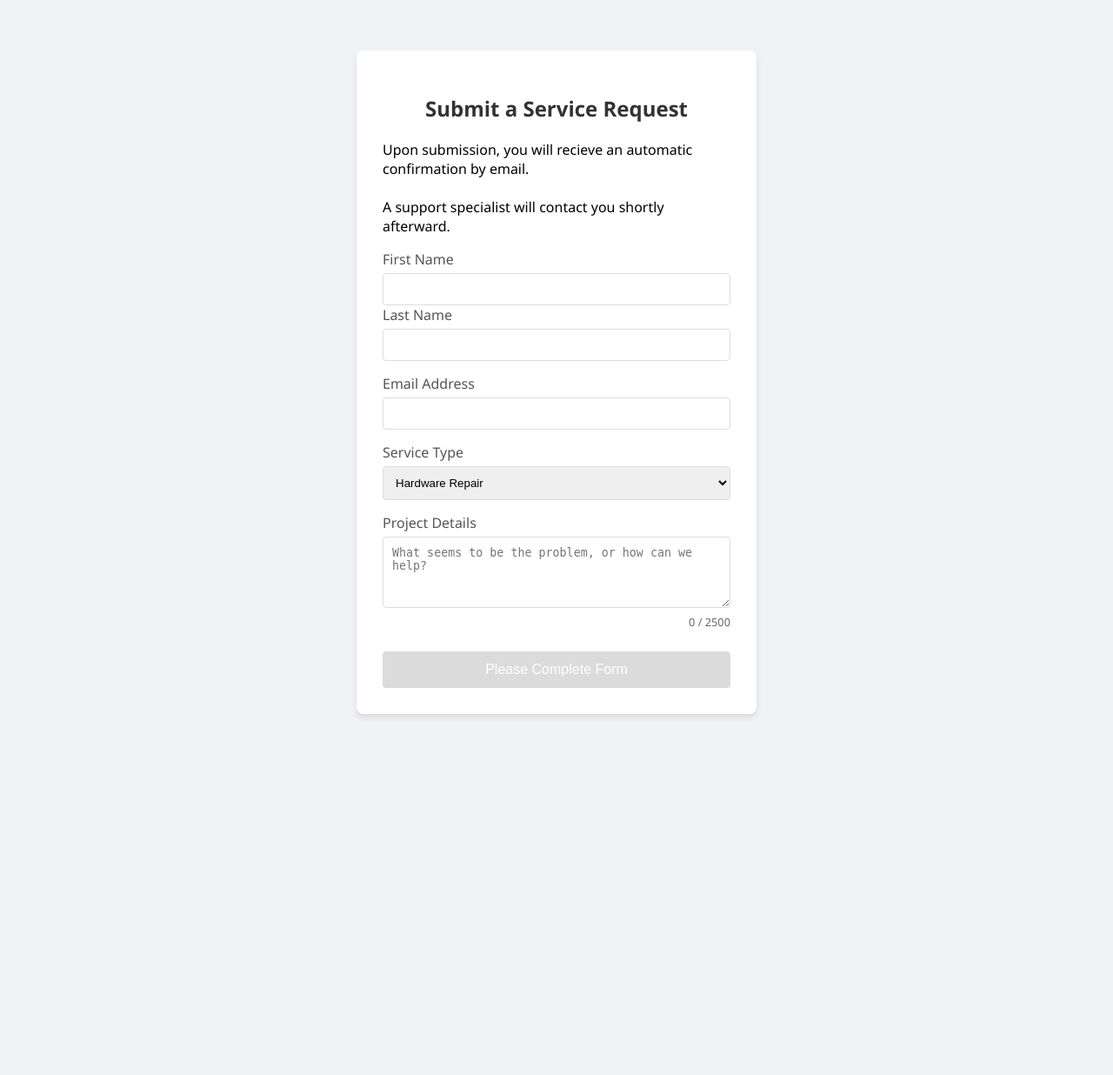
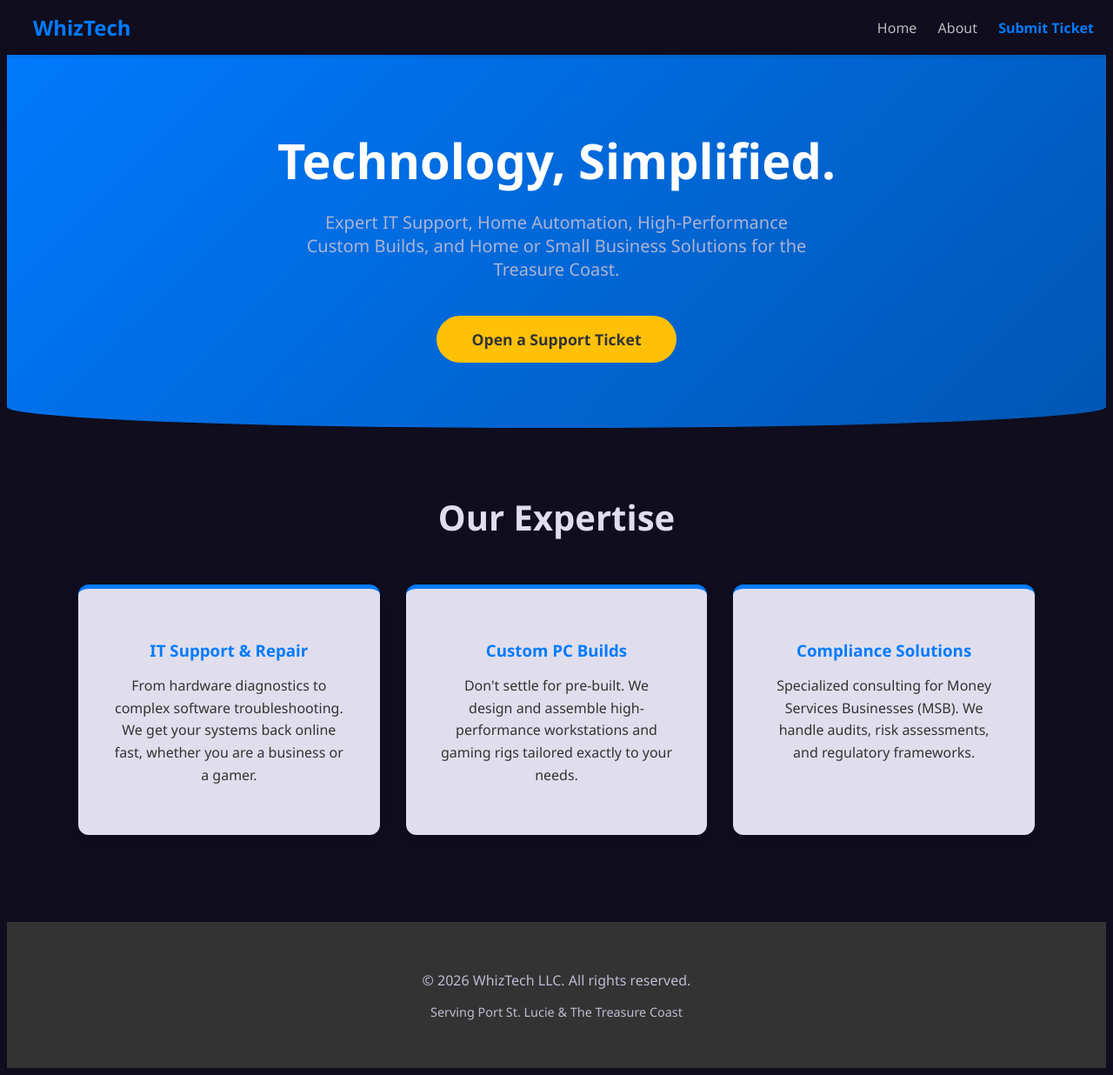
Before and after one commit to mcdanimal/whiztech-website, a Flask app: page / in a window 1280 px wide. Shown: the whole page at 87% size. Before the commit the page ends 825 px from the top, so only its background shows below. Run offline with Flask 3, Linux system fonts and the light colour scheme; parts of the project's set-up code (start-up, migrations or seed data) failed here and were passed over.

Commit message:
Added index.html, about.html, and redesigned the look.

```diff
--- a/routes_public.py
+++ b/routes_public.py
@@ -9,8 +9,11 @@ public_bp = Blueprint('public', __name__)
 
 @public_bp.route('/')
 def home():
-    form = ServiceRequestForm()
-    return render_template('public/submit.html', form=form)
+    return render_template('public/index.html')
+
+@public_bp.route('/about')
+def about():
+    return render_template('public/about.html')
 
 @public_bp.route('/submit', methods=['GET', 'POST'])
 def submit():
@@ -60,7 +63,7 @@ def submit():
 
                 Thank you for choosing WhizTech! We have received your service request.
 
-                Your ticket number is {ticket_number}. Please keept this email and reference your ticket number when contacting WhizTech.
+                Your ticket number is {ticket_number}. Please keep this email and reference your ticket number when communicating with WhizTech.
 
                 A support specialist is reviewing your request and will reach out shortly.
 
@@ -73,14 +76,11 @@ def submit():
             mail.send(msg_customer)
             print("DEBUG: Customer confirmation email sent")
 
-            return render_template('submit_success.html', name_in_html=full_name, ticket_id=ticket_number, email_in_html=form.customer_email.data)
+            return render_template('public/submit_success.html', name_in_html=full_name, ticket_id=ticket_number, email_in_html=form.customer_email.data)
 
         except Exception as e:
             print(f"CRITICAL ERROR: {e}")
             db.session.rollback()
             return "Internal error.", 500
 
-    if form.errors:
-        return f"Form Errors: {form.errors}", 400
-
-    return "Please submit the form from correct page.", 200
+    return render_template('public/submit.html', form=form)
--- a/static/style.css
+++ b/static/style.css
@@ -1,24 +1,37 @@
 body {
     font-family: 'Segoe UI', Tahoma, Geneva, Verdana, sans-serif;
-    background-color: #f0f2f5;
+    background-color: rgb(15, 13, 30);
     display: flex;
     justify-content: center;
     padding-top: 50px;
 }
 
 .form-container {
-    background-color: white;
-    padding: 30px;
-    border-radius: 8px;
+    background-color: #c5c1da;
+    padding: 25px;
+    border-radius: 12px;
     box-shadow: 0 4px 6px rgba(0,0,0,0.1);
     width: 100%;
-    max-width: 400px;
+    max-width: 500px;
+    border-top: 5px solid #007bff;
+    margin-top: 10px;
+}
+
+h1 {
+    text-align: center;
+    color: #e0deec;
+    margin-bottom: 20px;
 }
 
 h2 {
     text-align: center;
     color: #333;
     margin-bottom: 20px;
+    margin-top: 5px;
+}
+
+p {
+    color: #c0bcd3;
 }
 
 .form-group {
@@ -28,7 +41,7 @@ h2 {
 label {
     display: block;
     margin-bottom: 5px;
-    color: #555;
+    color: #2d2b41;
 }
 
 input, select, textarea {
@@ -85,3 +98,78 @@ button:disabled {
     cursor: not-allowed;
     opacity: 0.7;
 }
+
+/* --- LANDING PAGE --- */
+.navbar {
+    background-color: rgb(15, 13, 30);
+    padding: 15px 30px;
+    box-shadow: 0 2px 4px rgba(0,0,0,0.1);
+    display: flex;
+    justify-content: space-between;
+    align-items: center;
+    position: fixed;
+    top: 0;
+    width: 100%;
+    z-index: 1000;
+    box-sizing: border-box;
+}
+.nav-brand { font-weight: bold; font-size: 1.5em; color: #007bff; text-decoration: none; }
+.nav-links a { margin-left: 20px; text-decoration: none; color: #bcbcbc; font-weight: 500; }
+.nav-links a:hover { color: #007bff; }
+
+.hero {
+    background: linear-gradient(135deg, #007bff, #0056b3); /* Professional Blue Gradient */
+    color: white;
+    padding: 100px 20px 75px; /* Top padding accounts for fixed navbar */
+    text-align: center;
+    margin-bottom: 50px;
+    border-radius: 0 0 50% 50% / 5%; /* Subtle curve at the bottom */
+}
+
+.hero h1 { color: white; font-size: 3.5rem; margin-bottom: 20px; }
+.hero p { font-size: 1.25rem; opacity: 0.9; max-width: 600px; margin: 0 auto 40px; }
+
+/* CTA Button */
+.btn-cta {
+    background-color: #ffc107;
+    color: #333;
+    padding: 15px 40px;
+    text-decoration: none;
+    font-weight: bold;
+    border-radius: 50px;
+    font-size: 1.1rem;
+    transition: transform 0.2s, box-shadow 0.2s;
+    display: inline-block;
+}
+.btn-cta:hover {
+    transform: translateY(-3px);
+    box-shadow: 0 10px 20px rgba(0,0,0,0.2);
+    background-color: #ffdb58;
+}
+
+/* Services Grid */
+.container { max-width: 1100px; margin: 0 auto; padding: 20px; }
+.section-title { text-align: center; font-size: 2.5rem; margin-bottom: 50px; color: #e0deec; }
+
+.services-grid {
+    display: grid;
+    grid-template-columns: repeat(auto-fit, minmax(300px, 1fr));
+    gap: 30px;
+    margin-bottom: 80px;
+}
+
+.service-card {
+    background: #e0deec;
+    padding: 40px;
+    border-radius: 12px;
+    box-shadow: 0 5px 15px rgba(0,0,0,0.05);
+    transition: transform 0.3s;
+    text-align: center;
+    border-top: 5px solid #007bff;
+}
+.service-card:hover { transform: translateY(-10px); }
+.service-card h3 { color: #007bff; margin-bottom: 15px; }
+.service-card p { color: #333; line-height: 1.6; }
+
+/* Footer */
+footer { background: #333; color: #aaa; text-align: center; padding: 40px 20px; margin-top: auto; }
--- /dev/null
+++ b/templates/public/index.html
@@ -0,0 +1,51 @@
+<!DOCTYPE html>
+<html lang="en">
+<head>
+    <meta charset="UTF-8">
+    <meta name="viewport" content="width=device-width, initial-scale=1.0">
+    <title>WhizTech | IT Solutions & Compliance</title>
+    <link rel="stylesheet" href="{{ url_for('static', filename='style.css') }}">
+</head>
+<body style="padding-top: 0; display: block;">
+    <nav class="navbar">
+        <a href="/" class="nav-brand">WhizTech</a>
+        <div class="nav-links">
+            <a href="/">Home</a>
+            <a href="/about">About</a>
+            <a href="/submit" style="color: #007bff; font-weight: bold;">Submit Ticket</a>
+        </div>
+    </nav>
+
+    <header class="hero">
+        <h1>Technology, Simplified.</h1>
+        <p>Expert IT Support, Home Automation, High-Performance Custom Builds, and Home or Small Business Solutions for the Treasure Coast.</p>
+        <a href="/submit" class="btn-cta">Open a Support Ticket</a>
+    </header>
+
+    <div class="container">
+        <h2 class="section-title">Our Expertise</h2>
+        <div class="services-grid">
+            <div class="service-card">
+                <h3>IT Support & Repair</h3>
+                <p>From hardware diagnostics to complex software troubleshooting. We get your systems back online fast, whether you are a business or a gamer.</p>
+            </div>
+
+            <div class="service-card">
+                <h3>Custom PC Builds</h3>
+                <p>Don't settle for pre-built. We design and assemble high-performance workstations and gaming rigs tailored exactly to your needs.</p>
+            </div>
+
+            <div class="service-card">
+                <h3>Compliance Solutions</h3>
+                <p>Specialized consulting for Money Services Businesses (MSB). We handle audits, risk assessments, and regulatory frameworks.</p>
+            </div>
+        </div>
+    </div>
+
+    <footer>
+        <p>&copy; 2026 WhizTech LLC. All rights reserved.</p>
+        <p style="font-size: 0.9em; margin-top: 10px;">Serving Port St. Lucie & The Treasure Coast</p>
+    </footer>
+
+</body>
+</html>
--- a/templates/public/submit.html
+++ b/templates/public/submit.html
@@ -7,10 +7,18 @@
         <link rel="stylesheet" href="{{ url_for('static', filename='style.css') }}">
     </head>
     <body>
+        <nav class="navbar">
+            <a href="/" class="nav-brand">WhizTech</a>
+            <div class="nav-links">
+                <a href="/">Home</a>
+                <a href="/about">About</a>
+                <a href="/submit">Submit Ticket</a>
+            </div>
+        </nav>
 
     <div class="form-container">
         <h2>Submit a Service Request</h2>
-        <p>Upon submission, you will recieve an automatic confirmation by email.<br><br>A support specialist will contact you shortly afterward.</p>
+        <p style="color: #5a568b">Upon submission, you will recieve an automatic confirmation by email.</p>
 
         <form action="/submit" method="POST" id="serviceForm" novalidate>
             {{ form.csrf_token }}
```
Also changed, not shown: templates/public/about.html (added, +29 -0 lines), templates/public/submit_success.html (+10 -2 lines).
